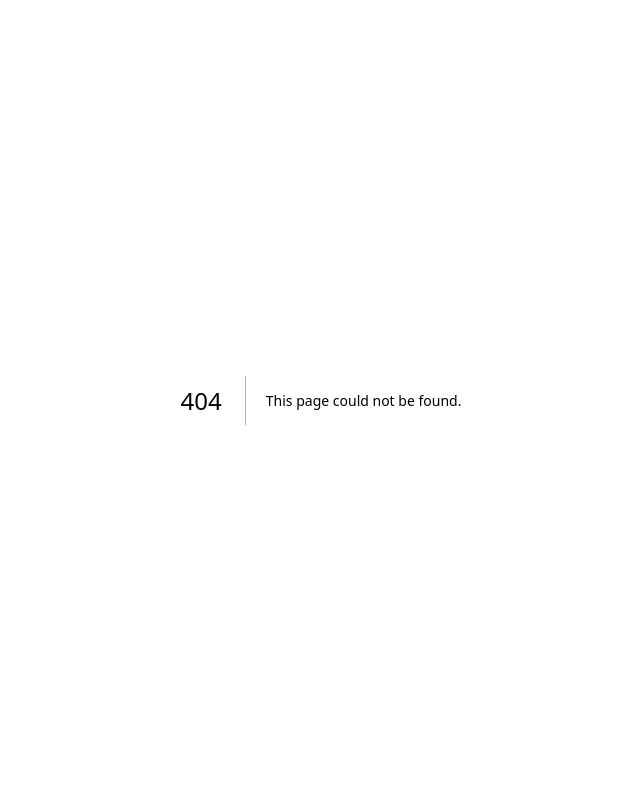
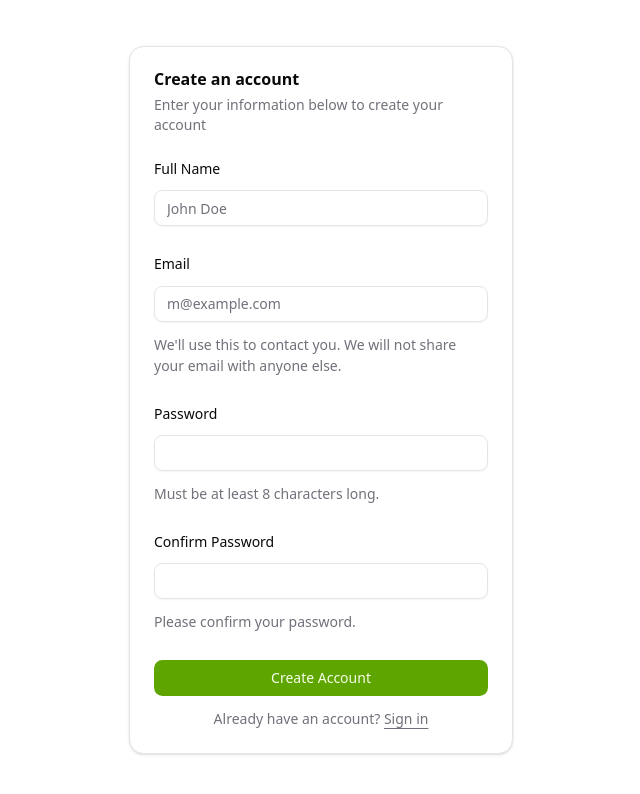
Before and after one commit to theharoldroyce/instroom_landing_page, a Next.js app: page /signup in a window 1280 px wide. Before the commit this address had no page. Shown: the top 794 px of the page, without its empty margins (319-959 px from the left). Built offline with nearby package versions, Linux system fonts and the light colour scheme.

Commit message:
11012025 add a signup

```diff
--- /dev/null
+++ b/app/signup/page.jsx
@@ -0,0 +1,11 @@
+import { SignupForm } from "@/components/signup-form"
+
+export default function Page() {
+  return (
+    <div className="flex min-h-svh w-full items-center justify-center p-6 md:p-10">
+      <div className="w-full max-w-sm">
+        <SignupForm />
+      </div>
+    </div>
+  );
+}
--- a/components/login-form.jsx
+++ b/components/login-form.jsx
@@ -56,13 +56,10 @@
               </Field>
               <Field>
                 <Button type="submit" className="w-full">Login</Button>
-                {/* <Button variant="outline" type="button" className="w-full">
-                  Login with Google
-                </Button>
                 <FieldDescription className="text-center">
                   Don&apos;t have an account?{" "}
                   <Link href="/signup" className="underline-offset-4 hover:underline">Sign up</Link>
-                </FieldDescription> */}
+                </FieldDescription>
               </Field>
             </FieldGroup>
           </form>
--- /dev/null
+++ b/components/signup-form.jsx
@@ -0,0 +1,70 @@
+import { Button } from "@/components/ui/button"
+import {
+  Card,
+  CardContent,
+  CardDescription,
+  CardHeader,
+  CardTitle,
+} from "@/components/ui/card"
+import {
+  Field,
+  FieldDescription,
+  FieldGroup,
+  FieldLabel,
+} from "@/components/ui/field"
+import { Input } from "@/components/ui/input"
+
+export function SignupForm({
+  ...props
+}) {
+  return (
+    <Card {...props}>
+      <CardHeader>
+        <CardTitle>Create an account</CardTitle>
+        <CardDescription>
+          Enter your information below to create your account
+        </CardDescription>
+      </CardHeader>
+      <CardContent>
+        <form>
+          <FieldGroup>
+            <Field>
+              <FieldLabel htmlFor="name">Full Name</FieldLabel>
+              <Input id="name" type="text" placeholder="John Doe" required />
+            </Field>
+            <Field>
+              <FieldLabel htmlFor="email">Email</FieldLabel>
+              <Input id="email" type="email" placeholder="m@example.com" required />
+              <FieldDescription>
+                We&apos;ll use this to contact you. We will not share your email
+                with anyone else.
+              </FieldDescription>
+            </Field>
+            <Field>
+              <FieldLabel htmlFor="password">Password</FieldLabel>
+              <Input id="password" type="password" required />
+              <FieldDescription>
+                Must be at least 8 characters long.
+              </FieldDescription>
+            </Field>
+            <Field>
+              <FieldLabel htmlFor="confirm-password">
+                Confirm Password
+              </FieldLabel>
+              <Input id="confirm-password" type="password" required />
+              <FieldDescription>Please confirm your password.</FieldDescription>
+            </Field>
+            <FieldGroup>
+              <Field>
+                <Button type="submit">Create Account</Button>
+                <FieldDescription className="px-6 text-center">
+                  Already have an account? <a href="/login">Sign in</a>
+                </FieldDescription>
+              </Field>
+            </FieldGroup>
+          </FieldGroup>
+        </form>
+      </CardContent>
+    </Card>
+  );
+}
```
